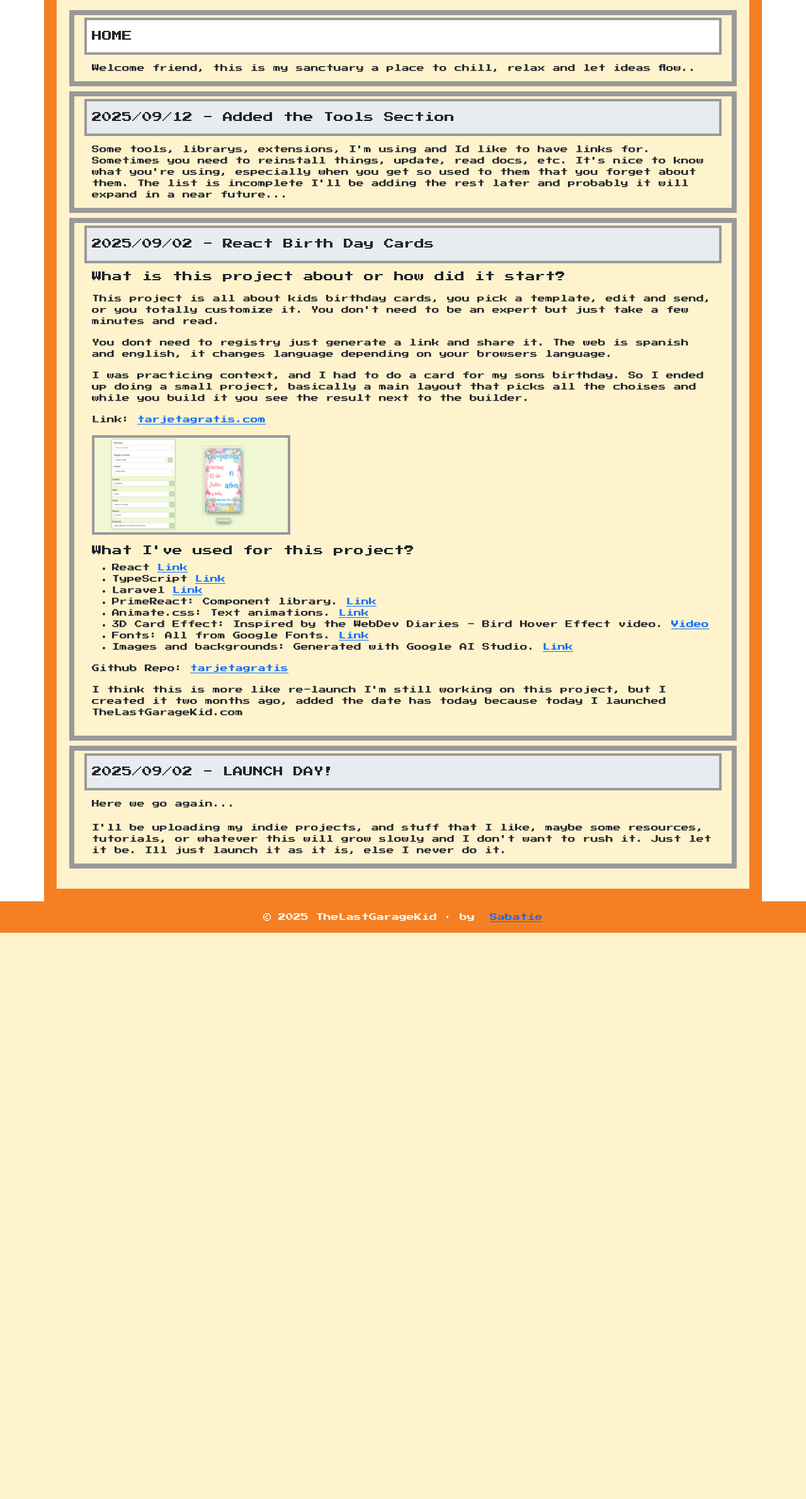
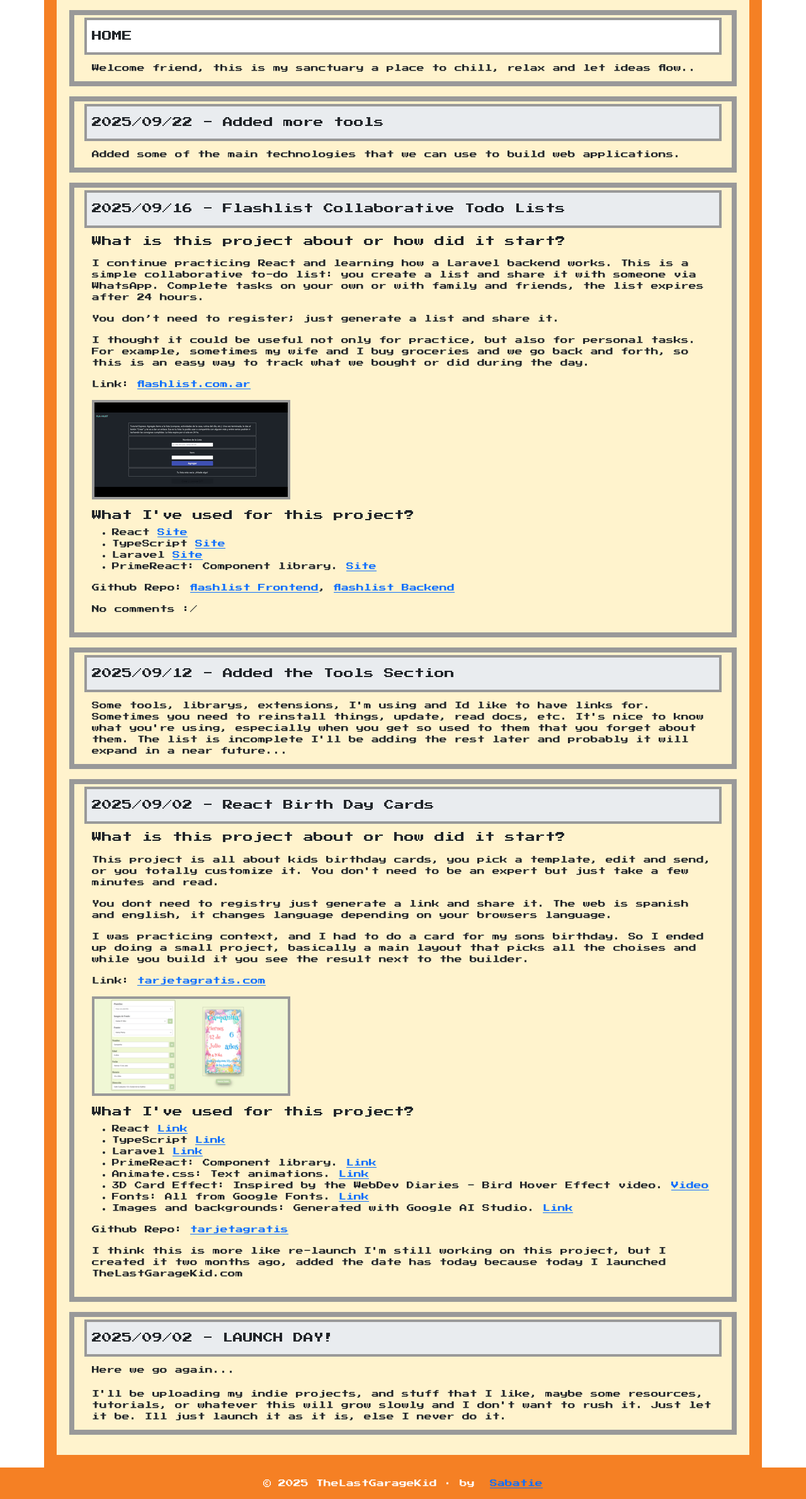
Before and after one commit to exequiels/thelastgaragekid, a PHP site: the page made by views/pages/home.php in a window 1280 px wide. Shown: the part 100-2480 px from the top of the page at 63% size. Before the commit the page ends 1581 px from the top, so only its background shows below. Run offline with PHP 8.4, Linux system fonts and the light colour scheme; the template is opened without the code that fills it, so the values that code supplies are empty.

Commit message:
no message

```diff
--- a/views/layouts/header.php
+++ b/views/layouts/header.php
@@ -18,13 +18,13 @@
         <meta property="og:description" content="A digital corner where creativity and code meet. Experimental projects, indie ideas, and reflections from the last garage.">
         <meta property="og:type" content="website">
         <meta property="og:url" content="https://thelastgaragekid.com/">
-        <meta property="og:image" content="<?= $baseUrl ?>/assets/imgs/site//preview.png">
+        <meta property="og:image" content="<?= $baseUrl ?>/assets/imgs/site/preview.png">
 
         <!-- Twitter Card -->
         <meta name="twitter:card" content="summary_large_image">
         <meta name="twitter:title" content="The Last Garage Kid">
         <meta name="twitter:description" content="Creativity, code, and indie projects from the 'last garage'.">
-        <meta name="twitter:image" content="<?= $baseUrl ?>/assets/imgs/site//preview.png">
+        <meta name="twitter:image" content="<?= $baseUrl ?>/assets/imgs/site/preview.png">
 
         <!-- JSON-LD Structured Data -->
         <script type="application/ld+json">
@@ -39,7 +39,7 @@
             "name": "Exequiel Sabatie",
             "url": "https://portfolio.sabatie.com.ar/"
             },
-            "image": "https://thelastgaragekid.com/assets/imgs/site//preview.png",
+            "image": "https://thelastgaragekid.com/assets/imgs/site/preview.png",
             "inLanguage": "en"
         }
         </script>
--- a/views/pages/home.php
+++ b/views/pages/home.php
@@ -3,12 +3,98 @@
   <div class="p-2 m-1 ms-2">Welcome friend, this is my sanctuary a place to chill, relax and let ideas flow..</div>
 </div>
 
-<div class="border-garage mt-2">
+<div class="border-garage mt-3">
+  <div class="p-2 m-1 border-contenedores bg-body-secondary"><h2 class="fs-6 mt-2">2025/09/22 - Added more tools</h2></div>
+  <div class="p-2 m-1 ms-2">Added some of the main technologies that we can use to build web applications.</div>
+</div>
+
+<div class="border-garage mt-3">
+  <div class="p-2 m-1 border-contenedores bg-body-secondary">
+    <h3 class="fs-6 mt-2">2025/09/16 - Flashlist Collaborative Todo Lists</h3>
+  </div>
+  <div class="p-2 m-1 ms-2">
+    <h3 class="fs-6">What is this project about or how did it start?</h3>
+    <p class="mt-3">
+      I continue practicing React and learning how a Laravel backend works. This is a simple collaborative to-do list: you create a list and share it with someone via WhatsApp. Complete tasks on your own or with family and friends, the list expires after 24 hours.
+    </p><p>
+      You don’t need to register; just generate a list and share it.
+    </p>
+    <p>
+      I thought it could be useful not only for practice, but also for personal tasks. For example, sometimes my wife and I buy groceries and we go back and forth, so this is an easy way to track what we bought or did during the day.
+    </p>
+    <p>Link:
+      <a href="https://flashlist.com.ar/" target="_blank" rel="noopener">
+        flashlist.com.ar
+      </a>
+    </p>
+    <p>
+      <a href="<?= $baseUrl ?>/assets/imgs/projects/flashlist/flashlist.png" target="_blank" rel="noopener">
+        <img src="<?= $baseUrl ?>/assets/imgs/projects/thumbnails/flashlist.png" alt="Tarjeta Gratis Thumbnail" class="img-fluid border-contenedores">
+      </a>
+    </p>
+    <h3 class="fs-6">What I've used for this project?</h3>
+    <ul class="mt-2">
+      <li>
+        React
+        <a
+          href="https://react.dev/"
+          target="_blank"
+          rel="noopener noreferrer"
+        >
+          Site
+        </a>
+      </li>
+      <li>
+        TypeScript
+        <a
+          href="https://www.typescriptlang.org/"
+          target="_blank"
+          rel="noopener noreferrer"
+        >
+          Site
+        </a>
+      </li>
+      <li>
+        Laravel
+        <a
+          href="https://laravel.com/"
+          target="_blank"
+          rel="noopener noreferrer"
+        >
+          Site
+        </a>
+      </li>
+      <li>
+        PrimeReact: Component library.
+        <a
+          href="https://primereact.org/"
+          target="_blank"
+          rel="noopener noreferrer"
+        >
+          Site
+        </a>
+      </li>
+    </ul>
+    <p>
+      Github Repo:
+      <a href="https://github.com/exequiels/flashlist" target="_blank" rel="noopener">
+        flashlist Frontend</a>,
+         <a href="https://github.com/exequiels/flashlist-backend" target="_blank" rel="noopener">
+        flashlist Backend
+      </a>
+    </P>
+    <p>
+      No comments :/
+    </p>
+  </div>
+</div>
+
+<div class="border-garage mt-3">
   <div class="p-2 m-1 border-contenedores bg-body-secondary"><h2 class="fs-6 mt-2">2025/09/12 - Added the Tools Section</h2></div>
   <div class="p-2 m-1 ms-2">Some tools, librarys, extensions, I'm using and Id like to have links for. Sometimes you need to reinstall things, update, read docs, etc. It's nice to know what you're using, especially when you get so used to them that you forget about them. The list is incomplete I'll be adding the rest later and probably it will expand in a near future...</div>
 </div>
 
-<div class="border-garage mt-2">
+<div class="border-garage mt-3">
   <div class="p-2 m-1 border-contenedores bg-body-secondary">
     <h3 class="fs-6 mt-2">2025/09/02 - React Birth Day Cards</h3>
   </div>
@@ -29,7 +115,7 @@
     </p>
     <p>
       <a href="<?= $baseUrl ?>/assets/imgs/projects/tarjetagratis/tarjetagratis.png" target="_blank" rel="noopener">
-        <img src="<?= $baseUrl ?>/assets/imgs/projects/tarjetagratis/thumbnails/tarjetagratis.png" alt="Tarjeta Gratis Thumbnail" class="img-fluid border-contenedores">
+        <img src="<?= $baseUrl ?>/assets/imgs/projects/thumbnails/tarjetagratis.png" alt="Tarjeta Gratis Thumbnail" class="img-fluid border-contenedores">
       </a>
     </p>
     <h3 class="fs-6">What I've used for this project?</h3>
@@ -127,7 +213,7 @@
   </div>
 </div>
 
-<div class="border-garage mt-2">
+<div class="border-garage mt-3">
   <div class="p-2 m-1 border-contenedores bg-body-secondary"><h2 class="fs-6 mt-2">2025/09/02 - LAUNCH DAY!</h2></div>
   <div class="p-2 m-1 ms-2">Here we go again...</div>
   <div class="p-2 m-1 ms-2">I'll be uploading my indie projects, and stuff that I like, maybe some resources, tutorials, or whatever this will grow slowly and I don't want to rush it. Just let it be. Ill just launch it as it is, else I never do it.</div>
--- a/views/pages/tools.php
+++ b/views/pages/tools.php
@@ -5,9 +5,10 @@
 
 <?php if (!empty($tools)): ?>
   <?php foreach ($tools as $tool): ?>
-    <div class="border-garage mt-2">
+    <div class="border-garage mt-3">
       <div class="p-2 m-1 border-contenedores bg-body-secondary"><h3 class="fs-6 mt-2"><?= escape($tool['name']) ?></h3></div>
-            <div class="p-2 m-1 ms-2">Type: <?= escape($tool['type']) ?></div>
+      <div class="p-2 m-1 ms-2">Added: <?= escape($tool['created_at']) ?></div>
+      <div class="p-2 m-1 ms-2">Type: <?= escape($tool['type']) ?></div>
       <div class="p-2 m-1 ms-2">Description: <?= escape($tool['description']) ?></div>
       <div class="p-2 m-1 ms-2 d-flex justify-content-end">
           <a href="<?= escape($tool['url']) ?>" target="_blank" rel="noopener">Link</a>
--- a/views/pages/who.php
+++ b/views/pages/who.php
@@ -3,7 +3,7 @@
   <div class="p-2 m-1 ms-2">Someone enjoying life.</div>
 </div>
 
-<div class="border-garage mt-2">
+<div class="border-garage mt-3">
     <div class="p-2 m-1 border-contenedores bg-body-secondary"><h3 class="fs-6 mt-2">?????</h3></div>
     <div class="p-2 m-1 ms-2">
         <p>
```
Also changed, not shown: views/pages/projects.php (+85 -4 lines), assets/imgs/projects/flashlist/flashlist.png (added), assets/imgs/projects/flashlist/flashlist_complete_list.png (added), assets/imgs/projects/flashlist/flashlist_create_list.png (added), assets/imgs/projects/flashlist/flashlist_share_list.png (added), assets/imgs/projects/thumbnails/flashlist.png (added), assets/imgs/projects/thumbnails/tarjetagratis.png (renamed from assets/imgs/projects/tarjetagratis/thumbnails/tarjetagratis.png).
